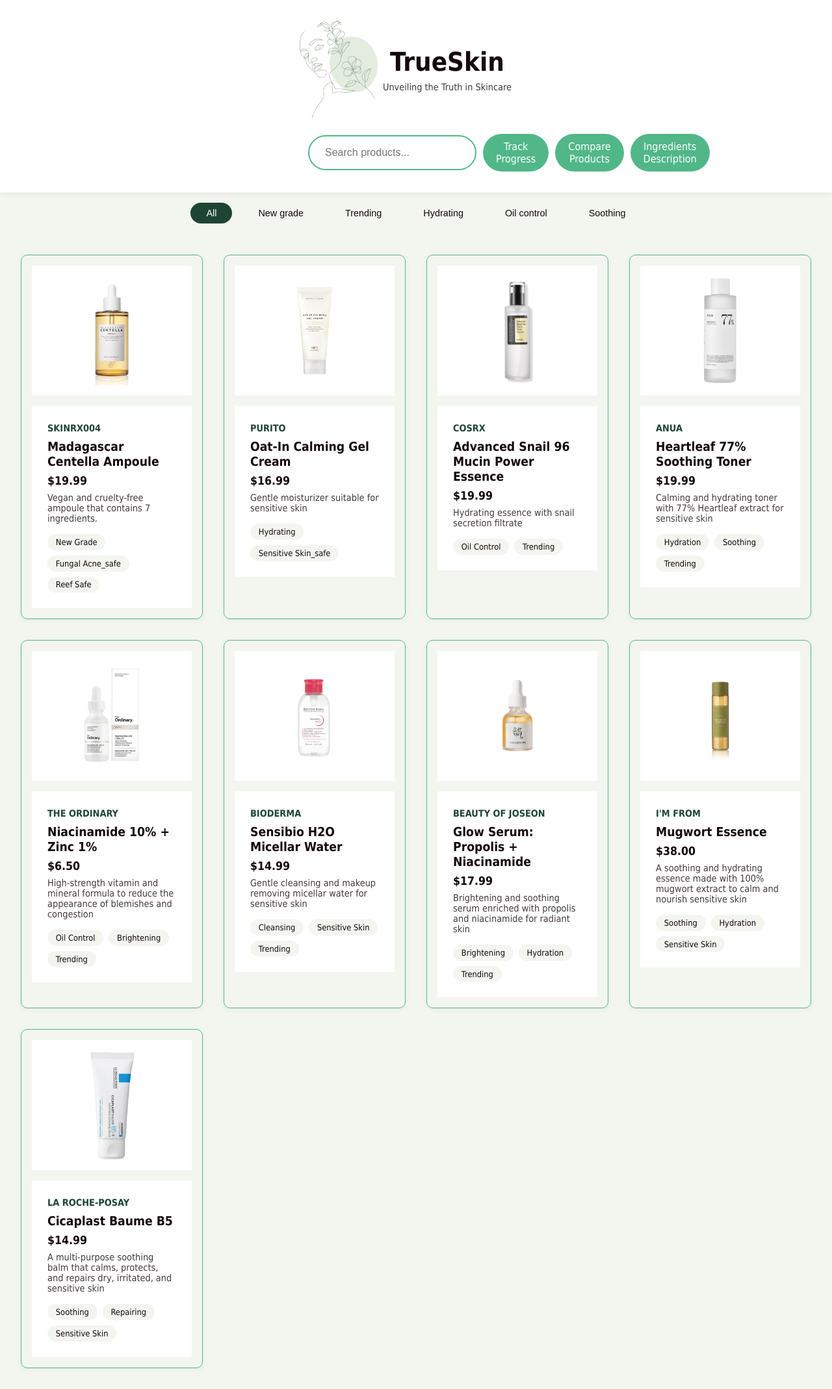
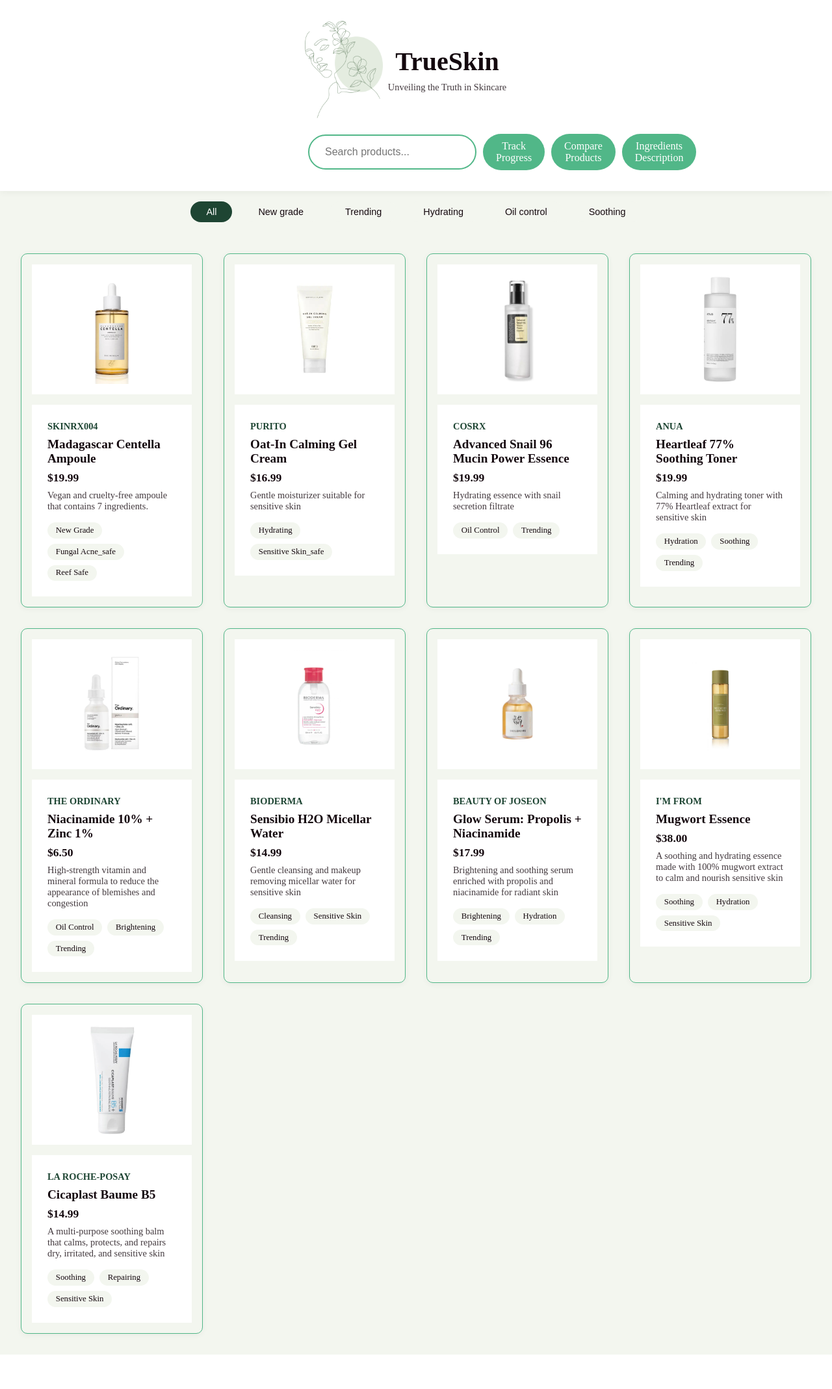
Before and after one commit to isaisa002/TrueSkin, a Flask app: page / in a window 1280 px wide. Shown: the whole page at 65% size. After the commit the page ends 2085 px from the top, so only its background shows below. Run offline with Flask 3, Linux system fonts and the light colour scheme.

Commit message:
change font

```diff
--- a/static/style.css
+++ b/static/style.css
@@ -14,7 +14,7 @@
 }
 
 body {
-  font-family: "Valky Font", Tahoma, Geneva, Verdana, sans-serif;
+  font-family: "Times new roman";
   background-color: var(--color-background);
   color: var(--color-text);
 }
```
Lines whose indentation alone changed are shown as unchanged.
